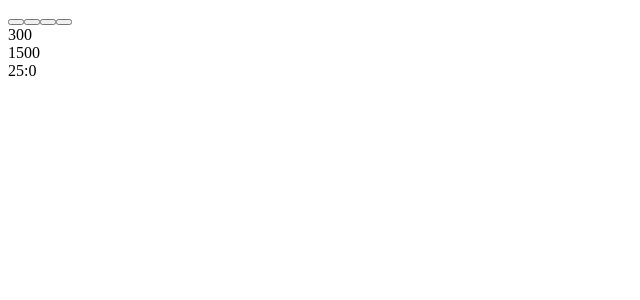
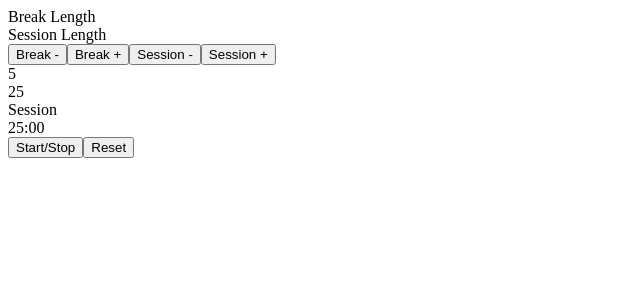
Before and after one commit to jamesmaskell/pomodoro, an Angular app: page / in a window 1280 px wide. Shown: the top 300 px of the page, without its empty margins (0-640 px from the left). Built offline with nearby package versions, Linux system fonts and the light colour scheme.

Commit message:
Most the functionality now added. Working on countdown

```diff
--- a/src/app/app.component.html
+++ b/src/app/app.component.html
@@ -1,10 +1,16 @@
-<div id="break-label"></div>
-<div id="session-label"></div>
-<button id="break-increment"></button>
-<button id="session-increment"></button>
-<button id="break-decrement"></button>
-<button id="session-decrement"></button>
-<div id="break-length">{{ breakLength }}</div>
-<div id="break-length">{{ sessionLength }}</div>
-<div id="timer-label"></div>
+<div id="break-label">Break Length</div>
+<div id="session-label">Session Length</div>
+<button id="break-decrement" (click)="changeTime(true, -60)">Break -</button>
+<button id="break-increment" (click)="changeTime(true, 60)">Break +</button>
+<button id="session-decrement" (click)="changeTime(false, -60)">
+  Session -
+</button>
+<button id="session-increment" (click)="changeTime(false, 60)">
+  Session +
+</button>
+<div id="break-length">{{ breakLength / 60 }}</div>
+<div id="session-length">{{ sessionLength / 60 }}</div>
+<div id="timer-label">Session</div>
 <div id="time-left">{{ timeLeft() }}</div>
+<button id="start_stop" (click)="changeTimerState()">Start/Stop</button>
+<button id="reset" (click)="reset()">Reset</button>
--- a/src/app/app.component.ts
+++ b/src/app/app.component.ts
@@ -8,17 +8,68 @@ import { Component } from '@angular/core';
 export class AppComponent {
   title = 'pomodoro';
 
-  breakLength = 300;
-  sessionLength = 1500;
+  breakLength: number = 300;
+  sessionLength: number = 1500;
+  timerStateRunning: boolean = false;
+  timer: any;
+  currentState: string = 'Session';
+  timerLength: number;
+  new: boolean = true;
 
   timeLeft() {
     let seconds: string = (this.sessionLength % 60).toString();
     let wholeMinutesLeftInSeconds = this.sessionLength - parseFloat(seconds);
     let minutes = (wholeMinutesLeftInSeconds / 60).toString();
-    console.log(minutes, seconds.length);
-    if (minutes.length === 1) `0${minutes}`;
-    if (seconds.length === 1) `0 ${seconds}`;
-    console.log(minutes, seconds.length);
+    if (minutes.length === 1) minutes = `0${minutes}`;
+    if (seconds.length === 1) seconds = `0${seconds}`;
     return `${minutes}:${seconds}`;
   }
+
+  reset() {
+    this.sessionLength = 1500;
+    this.breakLength = 300;
+    this.timerLength = 1500;
+  }
+
+  changeTime(isBreak: boolean, diff: number) {
+    isBreak ? (this.breakLength += diff) : (this.sessionLength += diff);
+    this.breakLength < 60
+      ? (this.breakLength = 60)
+      : (this.breakLength = this.breakLength);
+    this.sessionLength < 60
+      ? (this.sessionLength = 60)
+      : (this.sessionLength = this.sessionLength);
+
+    this.breakLength > 3600
+      ? (this.breakLength = 3600)
+      : (this.breakLength = this.breakLength);
+    this.sessionLength > 3600
+      ? (this.sessionLength = 3600)
+      : (this.sessionLength = this.sessionLength);
+
+    if (this.new) {
+      this.timerLength = this.sessionLength;
+      this.new = false;
+    }
+  }
+
+  changeTimerState(): void {
+    if (!this.timerStateRunning) {
+      this.timerStateRunning = true;
+      this.timer = setInterval(() => {
+        this.timerLength -= 1;
+        if (this.timerLength == 0 && this.currentState == 'Session') {
+          this.timerLength == this.breakLength;
+          this.currentState = 'Break';
+        }
+        if (this.timerLength == 0 && this.currentState == 'Break') {
+          this.timerLength == this.sessionLength;
+          this.currentState = 'Session';
+        }
+      }, 1000);
+    } else {
+      this.timerStateRunning = false;
+      clearInterval(this.timer);
+    }
+  }
 }
--- a/src/index.html
+++ b/src/index.html
@@ -1,13 +1,14 @@
-<!doctype html>
+<!DOCTYPE html>
 <html lang="en">
   <head>
-  <meta charset="utf-8">
+    <meta charset="utf-8" />
     <title>Pomodoro</title>
-  <base href="/">
-  <meta name="viewport" content="width=device-width, initial-scale=1">
-  <link rel="icon" type="image/x-icon" href="favicon.ico">
+    <base href="/" />
+    <meta name="viewport" content="width=device-width, initial-scale=1" />
+    <link rel="icon" type="image/x-icon" href="favicon.ico" />
   </head>
   <body>
     <app-root></app-root>
+    <script src="https://cdn.freecodecamp.org/testable-projects-fcc/v1/bundle.js"></script>
   </body>
 </html>
```
Lines whose indentation alone changed are shown as unchanged.
